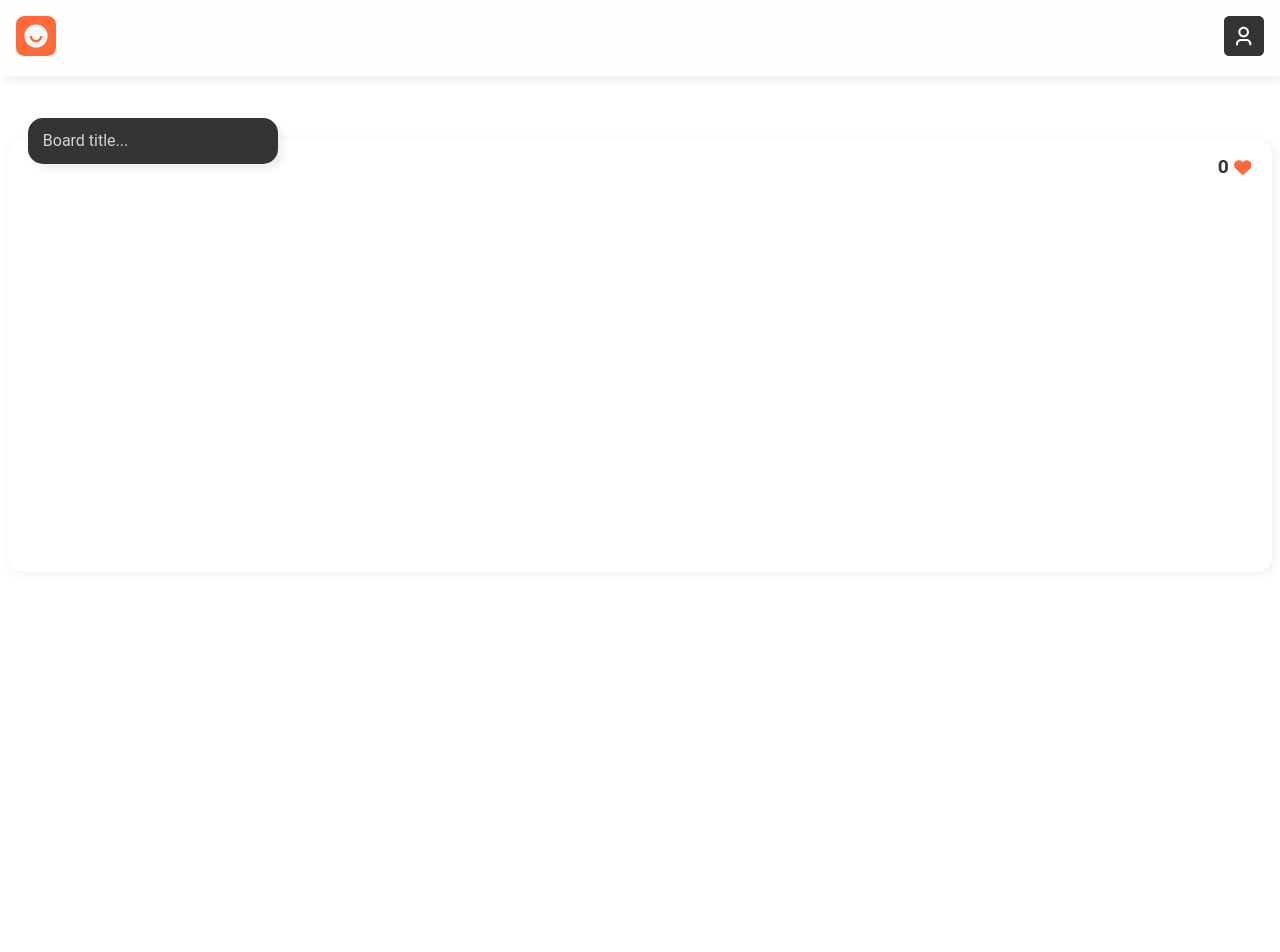
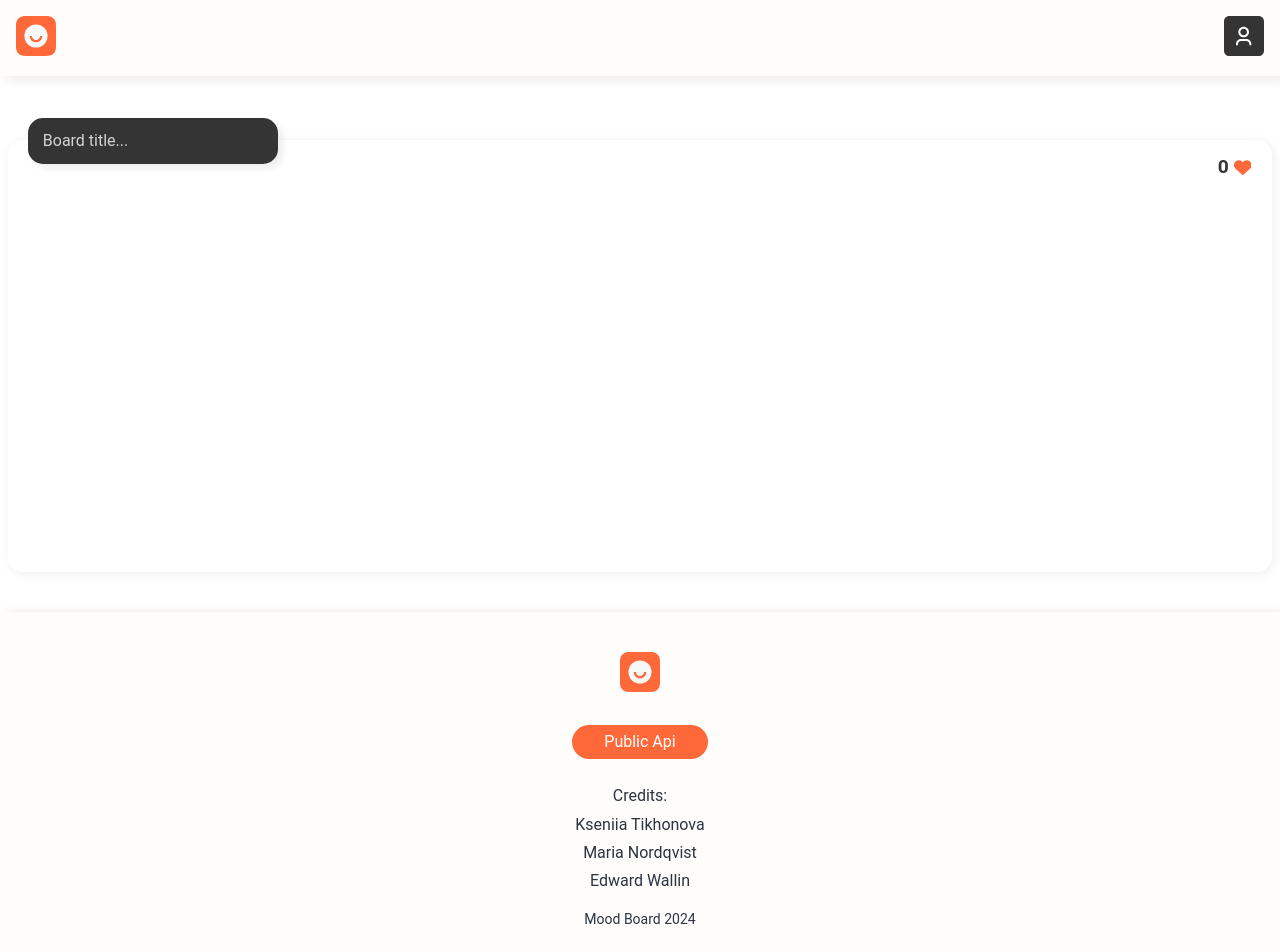
Before and after one commit to TikhonovaKs/mood-board, a React (Create React App) app: page /myboard in a window 1280 px wide. Shown: the top 952 px of the page. Before the commit the page ends 800 px from the top, so only its background shows below. Built offline with nearby package versions, Linux system fonts and the light colour scheme.

Commit message:
feat: add footer

```diff
--- a/src/components/Footer/Footer.css
+++ b/src/components/Footer/Footer.css
@@ -0,0 +1,33 @@
+.footer {
+    display: flex;
+    align-items: center;
+    flex-direction: column;
+    gap: 20px;
+    background: #fffcfc;
+    box-shadow: 5px -1px 10px rgba(0, 0, 0, 0.07);
+    padding: 2.5rem 0;
+}
+.footer__col {
+    padding: .5rem;
+    display: flex;
+    gap: 20px;
+}
+.footer__btn {
+    padding: .5em 2em;
+    background: #ff6838;
+    border-radius: 50px;
+    color: #fff;
+    text-decoration: none;
+}
+.footer__text {
+    font-size: 14px;
+}
+.footer__credits {
+    display: flex;
+    flex-direction: column;
+    text-align: center;
+    gap: 10px;
+    padding: 0;
+    margin: 0;
+    list-style: none;
+}
--- a/src/components/Footer/Footer.js
+++ b/src/components/Footer/Footer.js
@@ -0,0 +1,22 @@
+import './Footer.css';
+import { Link } from "react-router-dom";
+import { ReactComponent as LogoIcon } from "../../Icons/logo-dark.svg";
+function Footer() {
+return(
+    <footer className="footer">
+        <Link to="/search">
+            <LogoIcon className="header__icon header__icon--logo" />
+        </Link>
+        <div className="footer__col">
+        <a className="footer__btn" href="https://www.pexels.com/api/">Public Api</a>
+        </div>
+        <ul className="footer__credits">Credits:
+            <li>Kseniia Tikhonova</li>
+            <li>Maria Nordqvist</li>
+            <li>Edward Wallin</li>
+        </ul>
+        <span className="footer__text">Mood Board 2024</span>
+    </footer>
+);
+}
+export default Footer;
--- a/src/components/Search/Search.js
+++ b/src/components/Search/Search.js
@@ -1,10 +1,9 @@
-import React, {useState} from 'react';
+import React from 'react';
 import { useForm }  from 'react-hook-form';
 import useSearch from '../../providers/SearchProvider/SearchProvider.hook.js';
-import useBoard from '../../providers/BoardProvider/BoardProvider.hook.js';
 import './Search.css';
 
-function Search({ handleSearch }) {
+function Search() {
   const { setKeyWord } = useSearch();
 
   const {
@@ -30,7 +29,6 @@ function Search({ handleSearch }) {
         type="text"
         placeholder="Press to search..."
         className="search__input"
-        // defaultValue={inputKeyword}
         {...register("keyword", {
           required: {
             value: true,
--- a/src/pages/BoardPage/BoardPage.css
+++ b/src/pages/BoardPage/BoardPage.css
@@ -10,6 +10,7 @@ p {
 
 .boardpage {
   margin-top: 2rem;
+  margin-bottom: 2rem;
   padding: 0.5rem;
 }
 
--- a/src/pages/RootPage/Root.js
+++ b/src/pages/RootPage/Root.js
@@ -1,11 +1,13 @@
-import { Outlet } from "react-router-dom";
-import Header from "../../components/Header/Header";
+import { Outlet } from 'react-router-dom';
+import Header from '../../components/Header/Header';
+import Footer from '../../components/Footer/Footer';
 
 export default function Root() {
   return (
     <>
       <Header />
       <Outlet />
+      <Footer />
     </>
   );
 }
--- a/src/pages/SearchPage/SearchPage.js
+++ b/src/pages/SearchPage/SearchPage.js
@@ -1,9 +1,7 @@
-import React, { useState, useEffect } from 'react';
-import photoApi from '../../utils/PhotoApi.js';
+import React, { useEffect } from 'react';
 import useSearch from '../../providers/SearchProvider/SearchProvider.hook.js';
 import './SearchPage.css';
 import Search from '../../components/Search/Search.js';
-import Tips from '../../components/Tips/Tips.js';
 import CardList from '../../components/CardList/CardList.js';
 import useBoard from '../../providers/BoardProvider/BoardProvider.hook.js';
 
@@ -22,7 +20,6 @@ function SearchPage() {
   return (
     <div className="searchPage">
       <Search />
-      {/* <Tips /> */}
       <CardList cardsList={searchList} />
     </div>
   );
--- a/src/providers/BoardProvider/BoardProvider.js
+++ b/src/providers/BoardProvider/BoardProvider.js
@@ -6,7 +6,6 @@ const BoardProvider = ({ children }) => {
   const [likes, setLikes] = useState(JSON.parse(localStorage.getItem('boardLikes')) || 0);
   const [boardTitle, setBoardTitle] = useState(JSON.parse(localStorage.getItem('boardTitle')) || '');
 
-  // Saving to localStorage when updating boardList
   useEffect(() => {
     localStorage.setItem('savedList', JSON.stringify(boardList));
     localStorage.setItem('boardLikes', JSON.stringify(likes));
--- a/src/providers/SearchProvider/SearchProvider.js
+++ b/src/providers/SearchProvider/SearchProvider.js
@@ -42,7 +42,7 @@ const SearchProvider = ({ children }) => {
       }));
       setSearchList(updatedList);
       saveSearchListToLocalStorage(updatedList);
-    });
+    })
   };
 
   const setSavedCard = (targetCard) => {
@@ -67,7 +67,9 @@ const SearchProvider = ({ children }) => {
     setKeyWord,
   };
 
-  return <SearchProviderContext.Provider value={value}>{children}</SearchProviderContext.Provider>;
+  return <SearchProviderContext.Provider value={value}>
+      {children}
+    </SearchProviderContext.Provider>;
 };
 
 export default SearchProvider;
```
Also changed, not shown: src/hooks/useFetch.js (deleted, +0 -28 lines).
